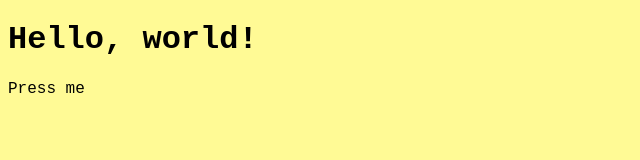
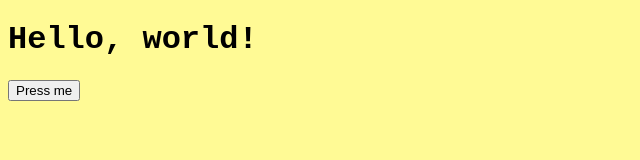
Before and after one commit to icbsthedev/sns-website, a plain HTML site: page index.html in a window 1280 px wide. Shown: the whole page, without its empty margins (0-640 px from the left). Drawn offline with Linux system fonts and the light colour scheme.

Commit message:
little fix in button syntax

```diff
--- a/index.html
+++ b/index.html
@@ -8,7 +8,7 @@
 </head>
 <body>
   <h1>Hello, world!</h1>
-  <button">Press me</button>
+  <button>Press me</button>
   <script defer type="text/javascript" src="/main.js"></script>
 </body>
 </html>
```
